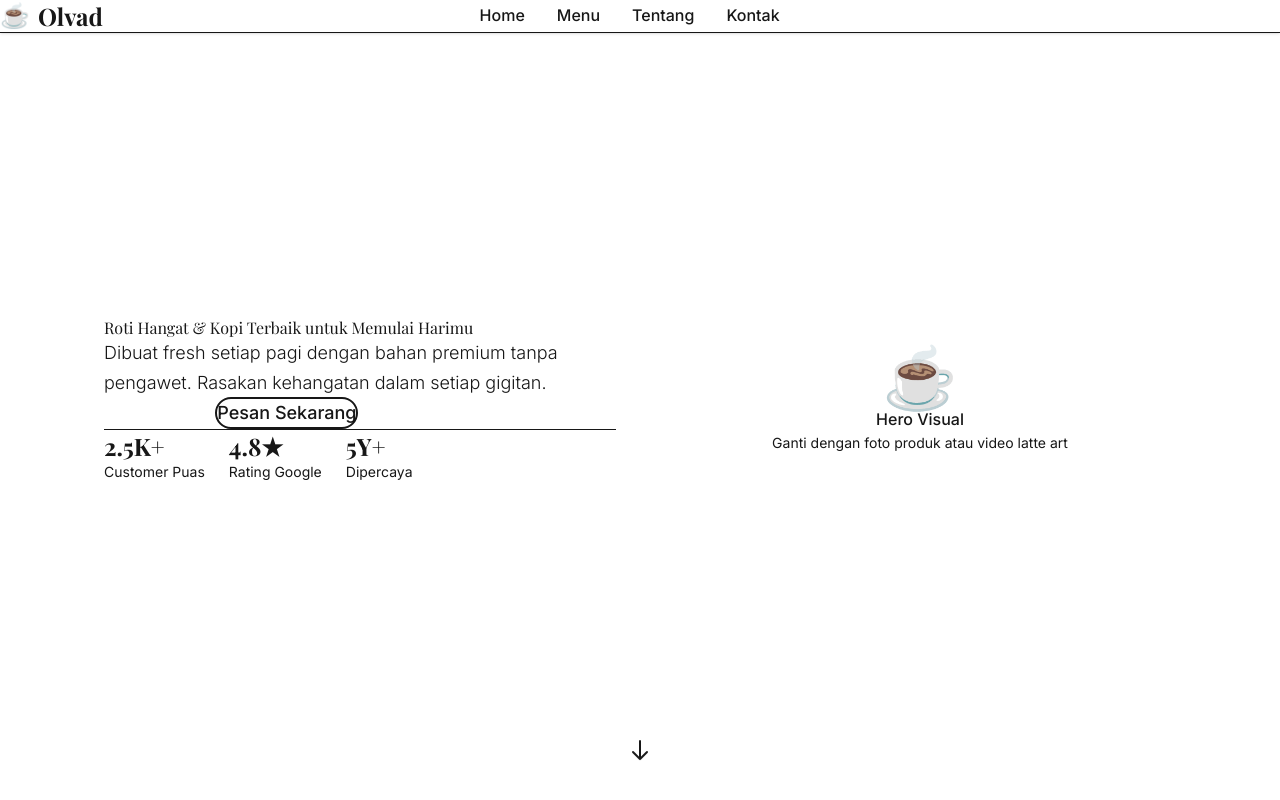
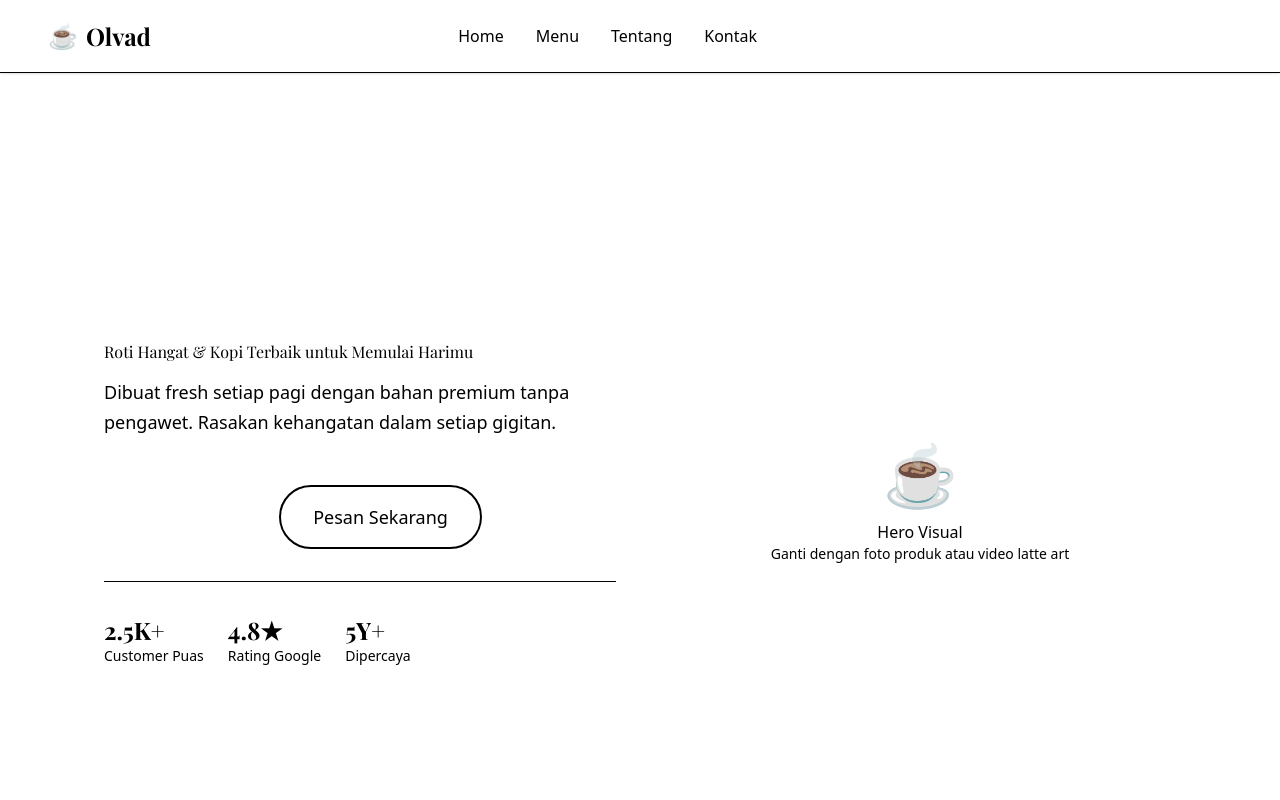
Before and after one commit to ryokf/olvad, a Next.js app in the folder apps/web/: page / in a window 1280 px wide. Shown: the top 800 px of the page. Built offline with nearby package versions, Linux system fonts and the light colour scheme; a web font is replaced by a local one.

Commit message:
fix: clean up global styles by removing unnecessary reset rules

```diff
--- a/apps/web/app/globals.css
+++ b/apps/web/app/globals.css
@@ -22,22 +22,16 @@
   }
 }
 
-* {
-  margin: 0;
-  padding: 0;
-  box-sizing: border-box;
-}
-
 html {
   scroll-behavior: smooth;
 }
 
-body {
+/* body {
   background: var(--background);
   color: var(--foreground);
   font-family: var(--font-sans);
   line-height: 1.6;
-}
+} */
 
 h1, h2, h3, h4, h5, h6 {
   font-family: var(--font-serif);
```
Also changed, not shown: apps/web/app/components/HeroSection.tsx (indentation only).
